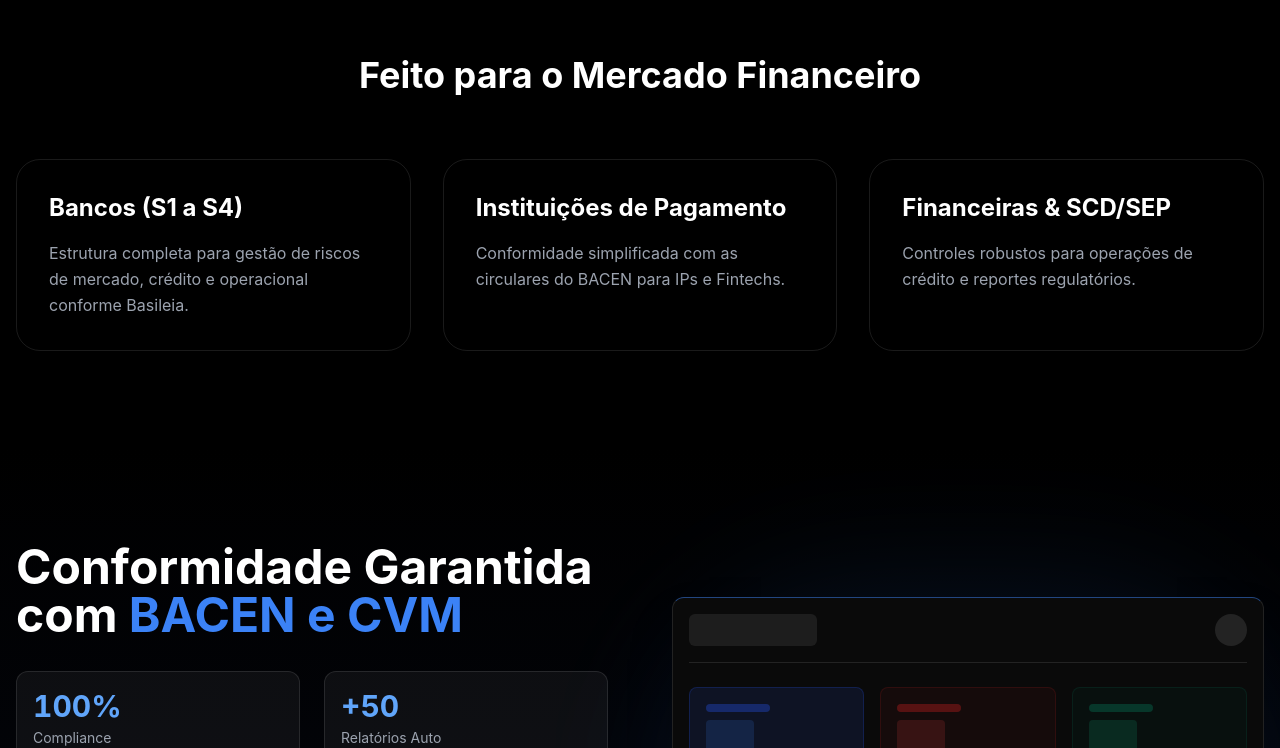
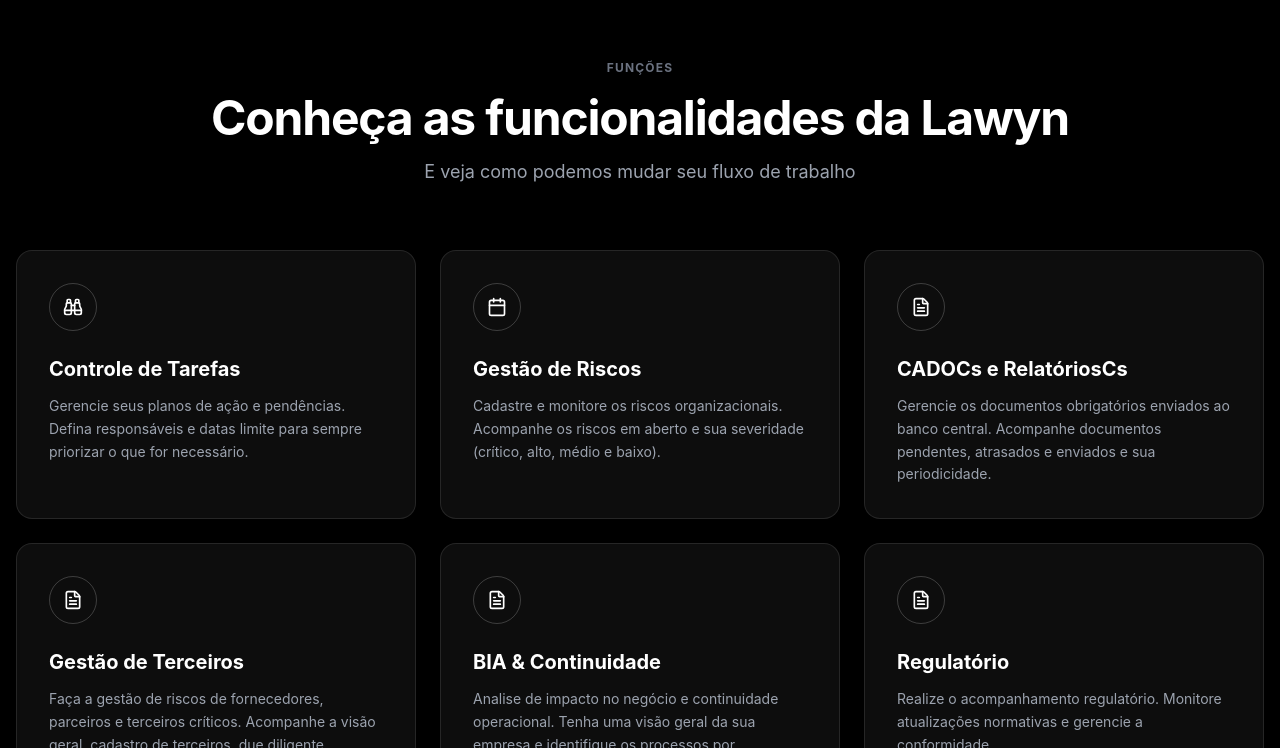
Before and after one commit to siqueirajoao/grc-24dymxng4, a React (Vite) app: page / in a window 1280 px wide. Shown: the part 2052-2800 px from the top of the page. Built offline with nearby package versions, Linux system fonts and the light colour scheme.

Commit message:
feat: Add features section to landing page

```diff
--- a/src/components/landing/FeaturesSection.tsx
+++ b/src/components/landing/FeaturesSection.tsx
@@ -1,109 +1,114 @@
-import {
-  ShieldAlert,
-  ShieldCheck,
-  FileCheck,
-  BookOpen,
-  FileText,
-  Lock,
-  Users,
-  Activity,
-  ListTodo,
-} from 'lucide-react'
+import { Binoculars, Calendar, FileText, Target } from 'lucide-react'
 import { useScrollObserver } from '@/hooks/use-scroll-observer'
 import { cn } from '@/lib/utils'
 
-const modules = [
+const features = [
   {
-    title: 'Gestão de Riscos',
-    desc: 'Identifique, avalie e mitigue riscos corporativos com matrizes dinâmicas 5x5.',
-    icon: ShieldAlert,
+    icon: Binoculars,
+    title: 'Controle de Tarefas',
+    description:
+      'Gerencie seus planos de ação e pendências. Defina responsáveis e datas limite para sempre priorizar o que for necessário.',
   },
   {
-    title: 'Controles Internos',
-    desc: 'Catálogo de controles preventivos e detectivos com gestão de evidências.',
-    icon: ShieldCheck,
+    icon: Calendar,
+    title: 'Gestão de Riscos',
+    description:
+      'Cadastre e monitore os riscos organizacionais. Acompanhe os riscos em aberto e sua severidade (crítico, alto, médio e baixo).',
   },
   {
-    title: 'Auditorias & Achados',
-    desc: 'Planejamento e execução de auditorias com workflow de correção de apontamentos.',
-    icon: FileCheck,
+    icon: FileText,
+    title: 'CADOCs e RelatóriosCs',
+    description:
+      'Gerencie os documentos obrigatórios enviados ao banco central. Acompanhe documentos pendentes, atrasados e enviados e sua periodicidade.',
   },
   {
-    title: 'Políticas & Normas',
-    desc: 'Gestão do ciclo de vida de normativos e monitoramento regulatório.',
-    icon: BookOpen,
+    icon: FileText,
+    title: 'Gestão de Terceiros',
+    description:
+      'Faça a gestão de riscos de fornecedores, parceiros e terceiros críticos. Acompanhe a visão geral, cadastro de terceiros, due diligente, contratos e monitoramento constante.',
   },
   {
-    title: 'CADOCs & Relatórios',
-    desc: 'Automação e controle de entregas regulatórias para BACEN e CVM.',
     icon: FileText,
+    title: 'BIA & Continuidade',
+    description:
+      'Analise de impacto no negócio e continuidade operacional. Tenha uma visão geral da sua empresa e identifique os processos por criticidade e status das análises.',
   },
   {
-    title: 'LGPD & Privacidade',
-    desc: 'Mapeamento de dados (ROPA), gestão de consentimento e atendimento a titulares.',
-    icon: Lock,
+    icon: FileText,
+    title: 'Regulatório',
+    description:
+      'Realize o acompanhamento regulatório. Monitore atualizações normativas e gerencie a conformidade.',
   },
   {
-    title: 'Gestão de Terceiros',
-    desc: 'Due diligence, homologação e monitoramento contínuo de fornecedores.',
-    icon: Users,
+    icon: FileText,
+    title: 'Privacy & LGPD',
+    description:
+      'Governança de dados pessoais, risco regulatório e accountability. Tenha acesso ao Registro de Operações de Tratamento (ROPA), acompanhe os Relatórios de Impacto (RIPD) e o catálogo de riscos de privacidade em desenvolvimento.',
   },
   {
-    title: 'BIA & Continuidade',
-    desc: 'Análise de impacto no negócio e planos de continuidade operacional.',
-    icon: Activity,
+    icon: Target,
+    title: 'Auditorias',
+    description:
+      'Planejamento e acompanhamento de auditorias. Visão completa das autorias em andamento, planejadas e sua taxa de êxito. Cadastre requerimentos e apontamentos feitos durante as auditorias.',
   },
   {
-    title: 'Gestão de Tarefas',
-    desc: 'Central de obrigações e follow-up para equipes de conformidade.',
-    icon: ListTodo,
+    icon: FileText,
+    title: 'Políticas',
+    description:
+      'Tenha uma biblioteca de políticas internas com controle de aceite e versionamento. Cadastre novas políticas e seus status.',
   },
 ]
 
 export function FeaturesSection() {
+  const { ref, isVisible } = useScrollObserver({ threshold: 0.1 })
+
   return (
-    <section id="features" className="py-24 relative z-10">
-      <div className="container mx-auto px-4">
-        <div className="text-center mb-20 max-w-3xl mx-auto">
-          <h2 className="text-3xl md:text-5xl font-bold mb-6 text-white">
-            Plataforma GRC Integrada
+    <section id="features-grid" className="py-24 bg-black relative z-10">
+      <div className="container mx-auto px-4" ref={ref}>
+        <div
+          className={cn(
+            'text-center mb-16 space-y-4 transition-all duration-700',
+            isVisible
+              ? 'opacity-100 translate-y-0'
+              : 'opacity-0 translate-y-10',
+          )}
+        >
+          <span className="text-gray-500 text-xs font-bold tracking-widest uppercase">
+            FUNÇÕES
+          </span>
+          <h2 className="text-3xl md:text-5xl font-bold text-white tracking-tight">
+            Conheça as funcionalidades da Lawyn
           </h2>
           <p className="text-gray-400 text-lg">
-            Uma suíte completa de módulos conectados para cobrir todas as
-            dimensões de governança e riscos da sua instituição.
+            E veja como podemos mudar seu fluxo de trabalho
           </p>
         </div>
+
         <div className="grid grid-cols-1 md:grid-cols-2 lg:grid-cols-3 gap-6">
-          {modules.map((mod, i) => (
-            <FeatureCard key={i} module={mod} index={i} />
+          {features.map((feature, i) => (
+            <div
+              key={i}
+              className={cn(
+                'group p-8 rounded-2xl border border-white/10 bg-white/5 backdrop-blur-sm transition-all duration-500 hover:bg-white/10 hover:border-white/20',
+                isVisible
+                  ? 'opacity-100 translate-y-0'
+                  : 'opacity-0 translate-y-20',
+              )}
+              style={{ transitionDelay: `${i * 100}ms` }}
+            >
+              <div className="w-12 h-12 rounded-full border border-white/20 flex items-center justify-center mb-6 text-white group-hover:border-white/40 transition-colors">
+                <feature.icon className="w-5 h-5" />
+              </div>
+              <h3 className="text-xl font-bold mb-3 text-white">
+                {feature.title}
+              </h3>
+              <p className="text-gray-400 text-sm leading-relaxed">
+                {feature.description}
+              </p>
+            </div>
           ))}
         </div>
       </div>
     </section>
   )
 }
-
-function FeatureCard({ module, index }: { module: any; index: number }) {
-  const { ref, isVisible } = useScrollObserver({ threshold: 0.1 })
-
-  return (
-    <div
-      ref={ref}
-      className={cn(
-        'group p-8 rounded-2xl border border-white/5 bg-white/5 backdrop-blur-sm transition-all duration-500 hover:-translate-y-2 hover:bg-white/10 hover:border-blue-500/30 hover:shadow-2xl hover:shadow-blue-900/20',
-        isVisible ? 'opacity-100 translate-y-0' : 'opacity-0 translate-y-20',
-      )}
-      style={{ transitionDelay: `${index * 50}ms` }}
-    >
-      <div className="w-14 h-14 rounded-xl bg-gradient-to-br from-blue-900/50 to-black border border-blue-800/30 flex items-center justify-center mb-6 group-hover:scale-110 group-hover:border-blue-500 transition-all duration-300 shadow-lg shadow-blue-900/10">
-        <module.icon className="w-7 h-7 text-blue-400 group-hover:text-blue-300 transition-colors" />
-      </div>
-      <h3 className="text-xl font-bold mb-3 text-white group-hover:text-blue-200 transition-colors">
-        {module.title}
-      </h3>
-      <p className="text-gray-400 text-sm leading-relaxed group-hover:text-gray-300 transition-colors">
-        {module.desc}
-      </p>
-    </div>
-  )
-}
--- a/src/pages/Index.tsx
+++ b/src/pages/Index.tsx
@@ -6,6 +6,7 @@
 import { ComplianceSection } from '@/components/landing/ComplianceSection'
 import { LandingFooter } from '@/components/landing/LandingFooter'
 import { FAQSection } from '@/components/landing/FAQSection'
+import { FeaturesSection } from '@/components/landing/FeaturesSection'
 
 export default function LandingPage() {
   return (
@@ -20,8 +21,11 @@
         {/* Hero Section */}
         <HeroSection />
 
-        {/* Modules Interactive Showcase (Replaces FeaturesSection) */}
+        {/* Modules Interactive Showcase */}
         <ModuleShowcase />
+
+        {/* Detailed Features Grid */}
+        <FeaturesSection />
 
         {/* Target Audience */}
         <SegmentsSection />
```
Also changed, not shown: 7 other files (tests, documents, lock files or other folders).
